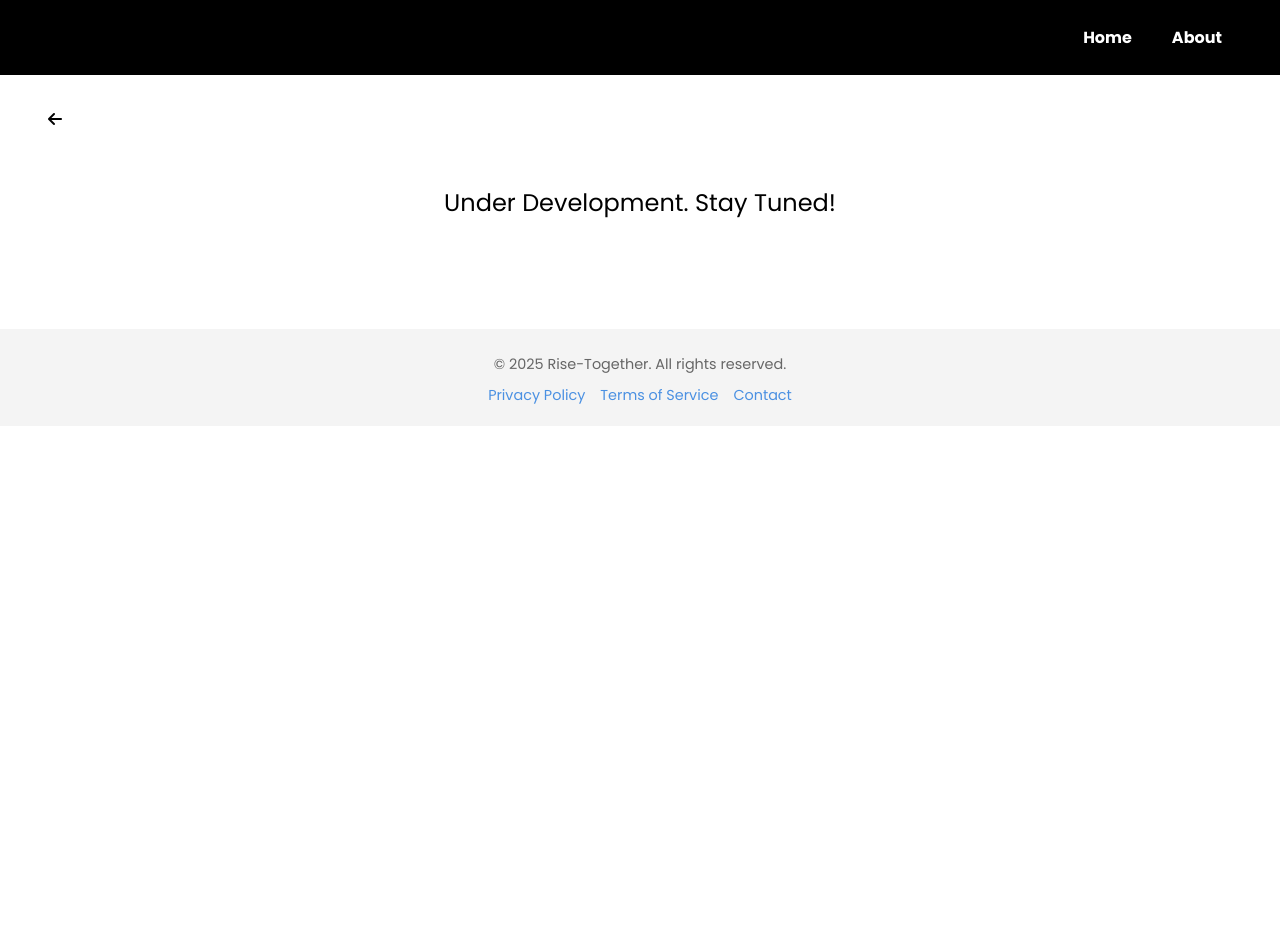
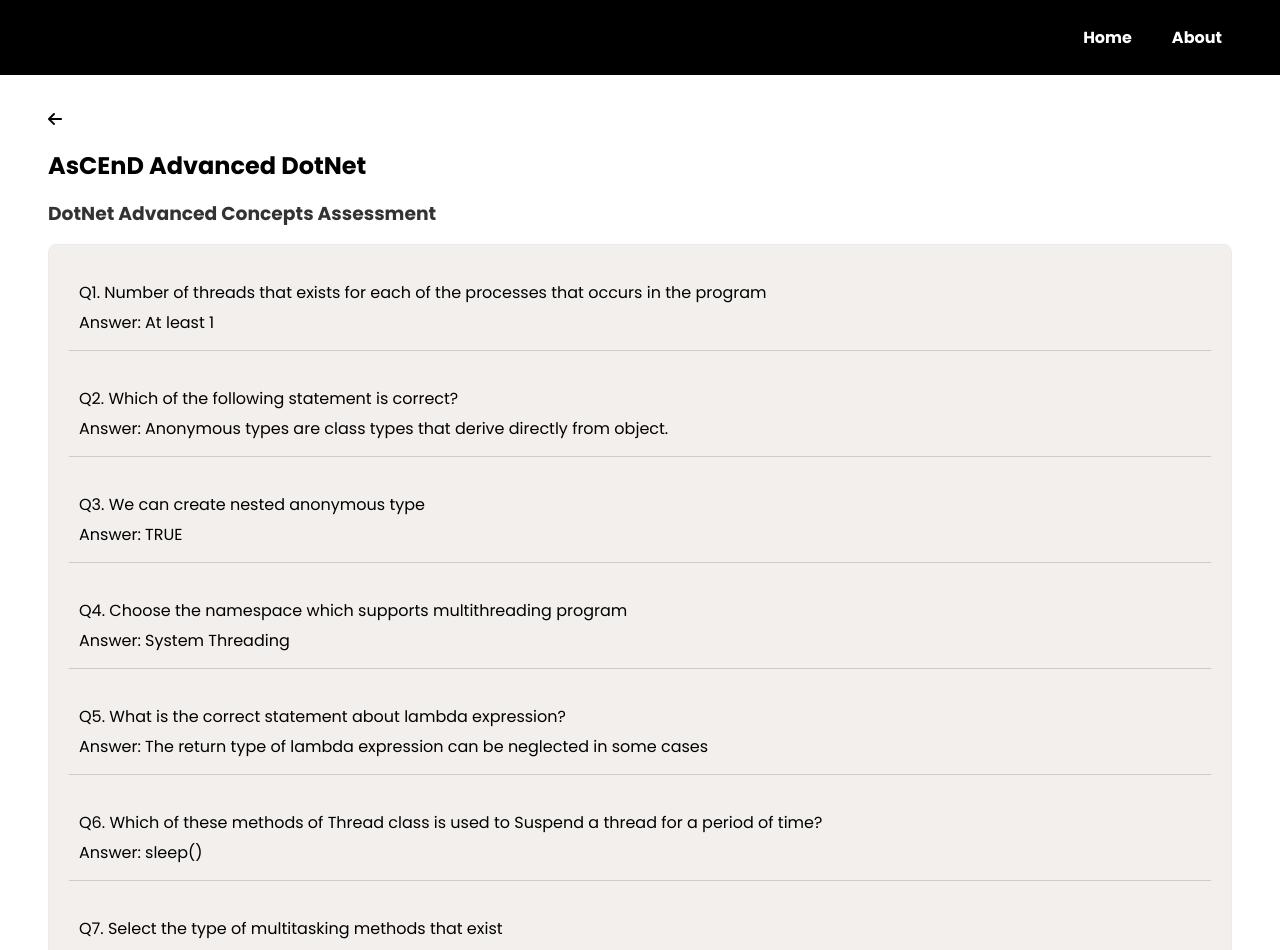
Before and after one commit to RangaJaladurgam/Rise-Together, a React (Vite) app in the folder rise-together/: page /ascend-courses/adv-dotnet in a window 1280 px wide. Shown: the top 950 px of the page. Before the commit the page ends 800 px from the top, so only its background shows below. Built offline with nearby package versions, Linux system fonts and the light colour scheme.

Commit message:
Working on AdvanceDotNet

```diff
--- a/rise-together/src/App.jsx
+++ b/rise-together/src/App.jsx
@@ -51,6 +51,7 @@ import Node from "./components/content/Ascend-Courses/Node";
 import MongoDb from "./components/content/Ascend-Courses/MongoDb";
 import TestAutomation from "./components/content/Ascend-Courses/TestAutomation";
 import AzureCloud from "./components/content/Ascend-Courses/AzureCloud";
+import AdvanceDotNet from "./components/content/Ascend-Courses/AdvanceDotNet";
 
 function App() {
   const location = useLocation();
@@ -94,7 +95,7 @@ function App() {
               />
               <Route
                 path="/ascend-courses/adv-dotnet"
-                element={<ComingSoon />}
+                element={<AdvanceDotNet />}
               />
               <Route
                 path="/ascend-courses/datawarehouse"
--- /dev/null
+++ b/rise-together/src/components/content/Ascend-Courses/AdvanceDotNet.jsx
@@ -0,0 +1,117 @@
+import React, { useEffect } from "react";
+import { Link } from "react-router-dom";
+import "../Util.css";
+function AdvanceDotNet() {
+  useEffect(() => {
+    window.scrollTo(0, 0);
+  }, []);
+  return (
+    <>
+      <div className="content">
+        <Link to="/" className="">
+          {" "}
+          <span>
+            <i className="fa-solid fa-arrow-left"></i>
+          </span>
+        </Link>
+        <h2>AsCEnD Advanced DotNet</h2>
+        <h3>DotNet Advanced Concepts Assessment</h3>
+        <div className="kyt-questions">
+          <div className="question">
+            <p>
+              Q1. Number of threads that exists for each of the processes that
+              occurs in the program
+            </p>
+            <p className="answer">Answer: At least 1</p>
+          </div>
+
+          <div className="question">
+            <p>Q2. Which of the following statement is correct?</p>
+            <p className="answer">
+              Answer: Anonymous types are class types that derive directly from
+              object.
+            </p>
+          </div>
+
+          <div className="question">
+            <p>Q3. We can create nested anonymous type</p>
+            <p className="answer">Answer: TRUE</p>
+          </div>
+
+          <div className="question">
+            <p>
+              Q4. Choose the namespace which supports multithreading program
+            </p>
+            <p className="answer">Answer: System Threading</p>
+          </div>
+
+          <div className="question">
+            <p>Q5. What is the correct statement about lambda expression?</p>
+            <p className="answer">
+              Answer: The return type of lambda expression can be neglected in
+              some cases
+            </p>
+          </div>
+
+          <div className="question">
+            <p>
+              Q6. Which of these methods of Thread class is used to Suspend a
+              thread for a period of time?
+            </p>
+            <p className="answer">Answer: sleep()</p>
+          </div>
+
+          <div className="question">
+            <p>Q7. Select the type of multitasking methods that exist</p>
+            <p className="answer">Answer: Process-based and thread-based</p>
+          </div>
+
+          <div className="question">
+            <p>
+              Q8. Choose the correct statement about process-based multitasking
+            </p>
+            <p className="answer">Answer: Both</p>
+          </div>
+
+          <div className="question">
+            <p>Q9. What types of Objects can you query using LINQ?</p>
+            <p className="answer">Answer: All of the above</p>
+          </div>
+
+          <div className="question">
+            <p>Q10. LINQ is ____________.</p>
+            <p className="answer">Answer: Language Integrated Query</p>
+          </div>
+
+          <div className="question">
+            <p>Q11. Which of the following supports LINQ queries?</p>
+            <p className="answer">Answer: All of the above</p>
+          </div>
+
+          <div className="question">
+            <p>
+              Q12. What LINQ expressions are used to shape results in a query
+            </p>
+            <p className="answer">Answer: Group & Select</p>
+          </div>
+
+          <div className="question">
+            <p>Q13. Correct syntax for declaring anonymous type</p>
+            <p className="answer">
+              Answer: var Emp = new {`{ID = 106, Name = "Priya"}; `}
+            </p>
+          </div>
+
+          <div className="question">
+            <p>
+              Q14. Which LINQ keyword is used to categorize results in a query?
+            </p>
+            <p className="answer">Answer: group</p>
+          </div>
+        </div>
+      </div>
+    </>
+  );
+}
+
+export default AdvanceDotNet;
```
